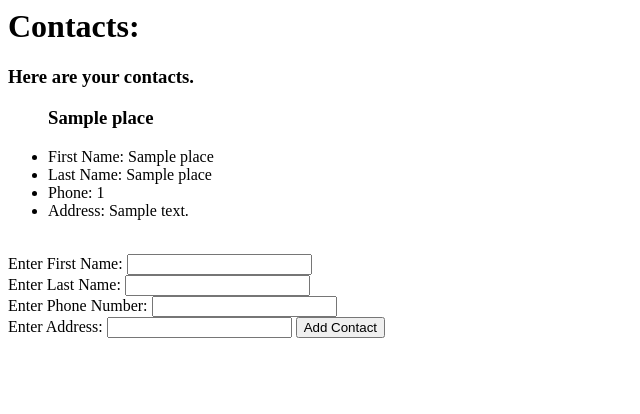
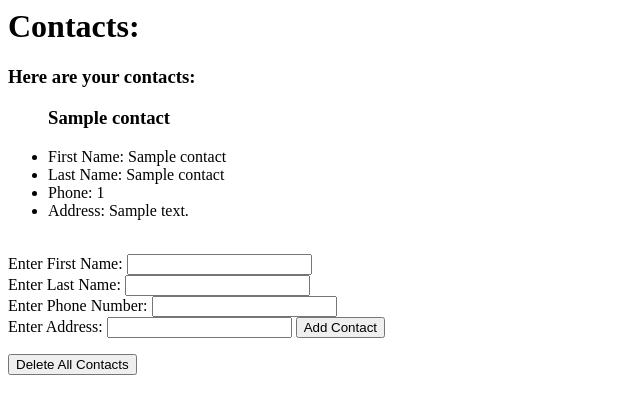
Before and after one commit to GStewartN/Contacts, a PHP site: template views/contacts.html.twig in a window 1280 px wide. Shown: the top 414 px of the page, without its empty margins (0-640 px from the left). Run offline with PHP 8.4, Linux system fonts and the light colour scheme; the template is opened without the code that fills it: most values are stand-ins (such as "Sample title", 1, 10 or a date in 2020); some libraries are stand-ins or nearby versions.

Commit message:
add html to twig/delete w route in app.php, more html display adjustments

```diff
--- a/app/app.php
+++ b/app/app.php
@@ -25,5 +25,10 @@
         return $app['twig']->render('create_contacts.html.twig', array('new_contact' => $contact));
     });
 
+    $app->post("/delete_contacts", function() use ($app) {
+          Contact::deleteAll();
+          return $app['twig']->render('delete_contacts.html.twig');
+    });
+
     return $app;
 ?>
--- a/views/contacts.html.twig
+++ b/views/contacts.html.twig
@@ -5,14 +5,14 @@
 <body>
       <h1>Contacts:</h1>
           {% if contacts is not empty %}
-              <h3>Here are your contacts.</h3>
+              <h3>Here are your contacts:</h3>
                   <ul>
                         {% for contact in contacts %}
-                            <h3> {{ place.getFirstName }} </h3>
-                            <li>First Name: {{ place.getFirstName }} </li>
-                            <li>Last Name: {{ place.getLastName }} </li>
-                            <li>Phone: {{ place.getPhoneNumber }} </li>
-                            <li>Address: {{ place.getAddress }} </li></br>
+                            <h3> {{ contact.getFirstName }} </h3>
+                            <li>First Name: {{ contact.getFirstName }} </li>
+                            <li>Last Name: {{ contact.getLastName }} </li>
+                            <li>Phone: {{ contact.getPhoneNumber }} </li>
+                            <li>Address: {{ contact.getAddress }} </li></br>
                         {% endfor %}
                   </ul>
           {% endif %}
@@ -33,5 +33,8 @@
 
           <button type="submit">Add Contact</button>
       </form>
+      <form action='/delete_contacts' method='post'>
+          <button type='submit'>Delete All Contacts</button>
+      </form>
 </body>
 </html>
```
Also changed, not shown: views/create_contacts.html.twig (+6 -5 lines), views/delete_contacts.html.twig (+9 -0 lines).
